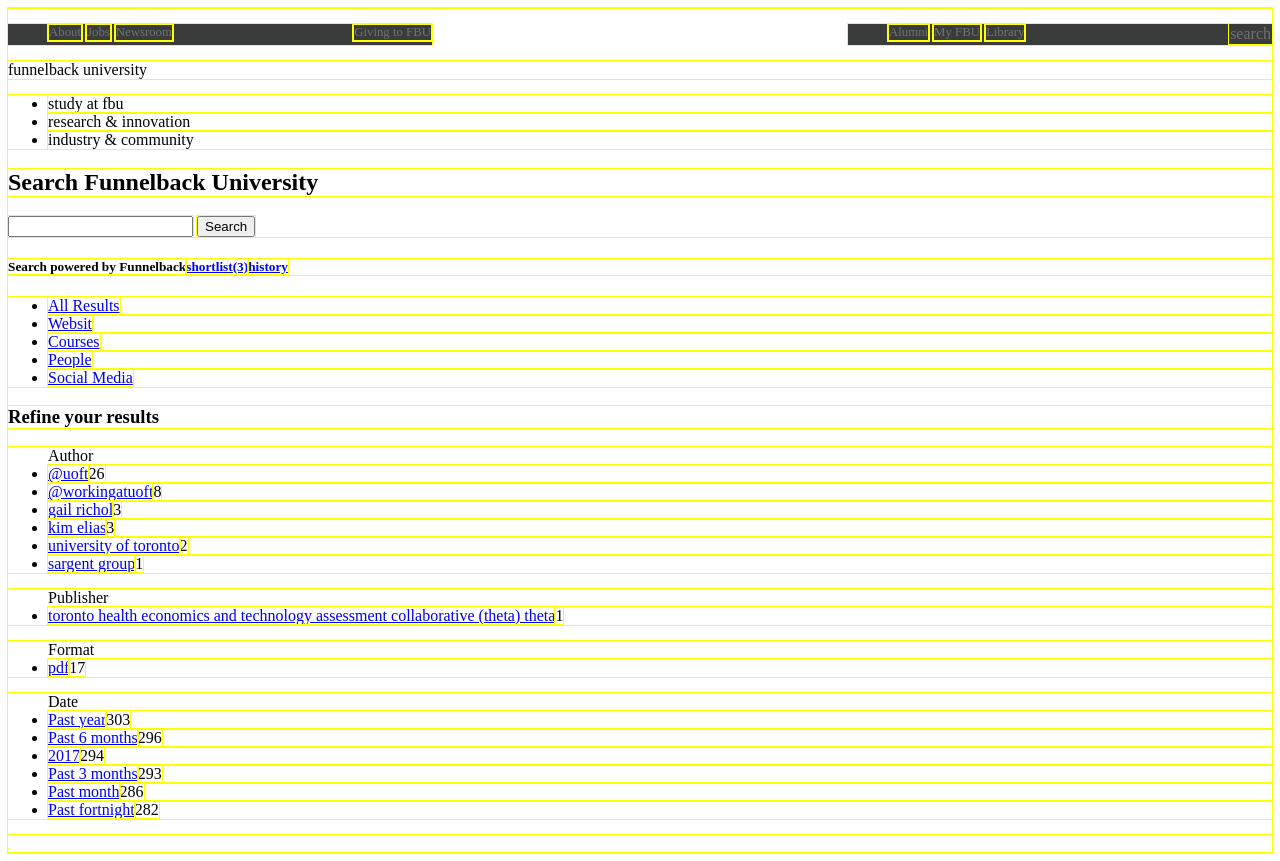
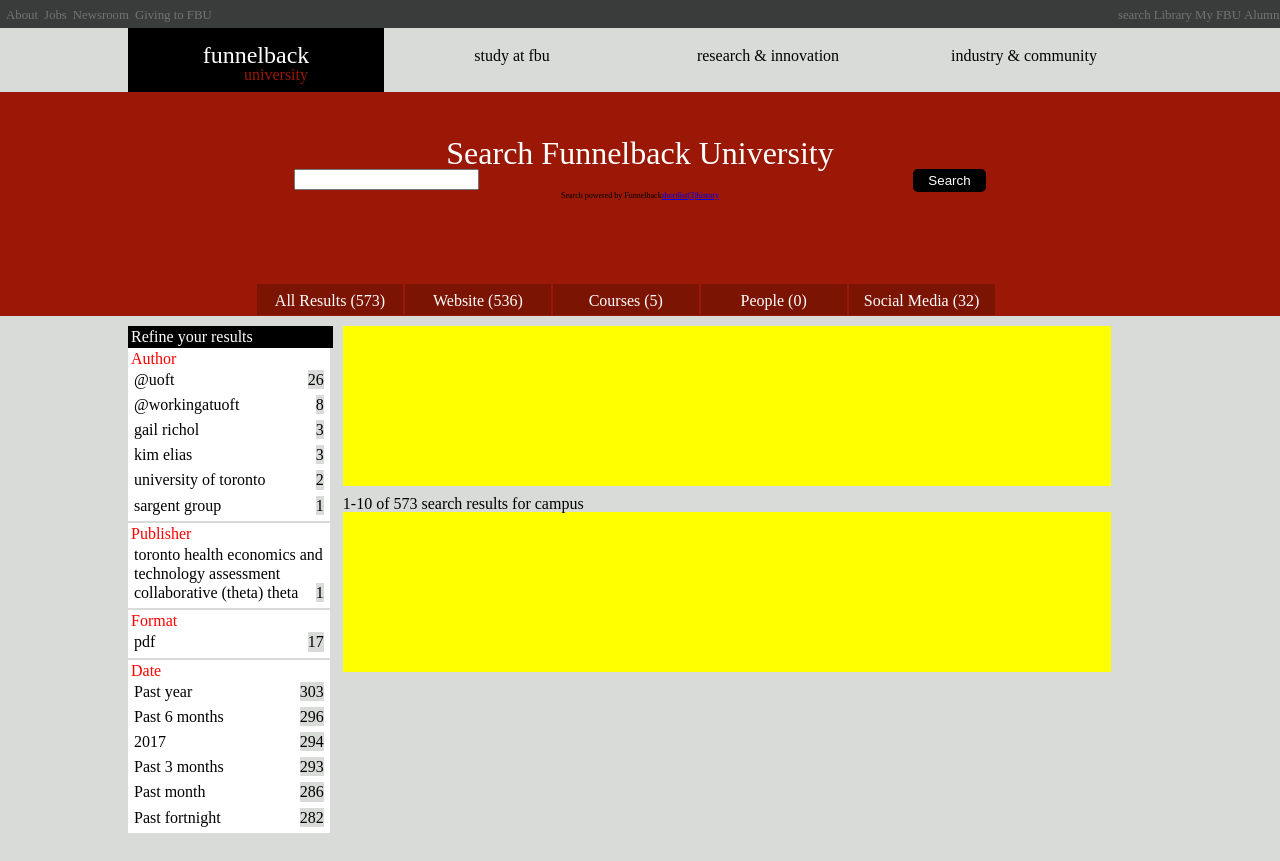
Before and after one commit to GLSea1979/demoFunB, a plain HTML site: page index.html in a window 1280 px wide. After the commit the page ends 835 px from the top, so only its background shows below. Drawn offline with Linux system fonts and the light colour scheme.

Commit message:
styling the shit

```diff
--- a/index.html
+++ b/index.html
@@ -4,49 +4,54 @@
     <meta charset="utf-8">
     <meta name="viewport" content="width=device-width,initial-scale=1">
     <title>Funnelback University</title>
+    <link rel="stylesheet" href="reset.css">
     <link rel="stylesheet" href="style.css">
   </head>
   <body>
     <header>
       <div class="primary-nav">
-        <ul>
+        <ul class="pn-alpha">
           <li><a href="about.html">About</a></li>
           <li><a href="jobs.html">Jobs</a></li>
           <li><a href="newsroom.html">Newsroom</a></li>
           <li><a href="giving.html">Giving to FBU</a></li>
         </ul>
-        <ul>
+        <ul class="pn-beta">
           <li><a href="alumni">Alumni</a></li>
           <li><a href="myfbu">My FBU</a></li>
           <li><a href="library">Library</a></li>
-          <li>search</li>
+          <li><a href="results">search</a></li>
         </ul>
       </div>
       <nav>
         <div class="logo">
-          funnelback university
+          <span class="logo-alpha"><strong>funnelback</strong></span><span class="logo-beta">university</span>
         </div>
-        <ul>
+        <ul class="about-menu">
           <li>study at fbu</li>
           <li>research & innovation</li>
           <li>industry & community</li>
         </ul>
       </nav>
       <div class="search-nav">
-        <div class="">
+        <div class="search-nav-field">
           <h2>Search Funnelback University</h2>
-          <input type="text" name="" value="">
-          <button type="button" name="button">Search</button>
+          <div class="snf-inputs">
+            <input type="text" name="" value="">
+            <button type="button" name="button">Search</button>
+
+            <h5><span class="search-label">Search powered by Funnelback</span><a href="shortlist.html">shortlist(3)</a><a href="history">history</a></h5>
+          </div>
+
         </div>
-        <h5><span class="search-label">Search powered by Funnelback</span><a href="shortlist.html">shortlist(3)</a><a href="history">history</a></h5>
       </div>
       <div class="search-result-nav">
         <ul>
-          <li><a href="results.html">All Results</a></li>
-          <li><a href="website.html">Websit</a></li>
-          <li><a href="courses.html">Courses</a></li>
-          <li><a href="people.html">People</a></li>
-          <li><a href="social.html">Social Media</a></li>
+          <li><a href="results.html">All Results (573)</a></li>
+          <li><a href="website.html">Website (536)</a></li>
+          <li><a href="courses.html">Courses (5)</a></li>
+          <li><a href="people.html">People (0)</a></li>
+          <li><a href="social.html">Social Media (32)</a></li>
         </ul>
       </div>
     </header>
@@ -55,32 +60,32 @@
         <h3>Refine your results</h3>
         <div class="author">
           <ul>Author
-            <li><a href="uoft.html">@uoft</a><span>26</span></li>
-            <li><a href="workingatatuoft.html">@workingatuoft</a><span>8</span></li>
-            <li><a href="gailrichol.html">gail richol</a><span>3</span></li>
-            <li><a href="kimelias.html">kim elias</a><span>3</span></li>
-            <li><a href="unitoronto.html">university of toronto</a><span>2</span></li>
-            <li><a href="sargent.html">sargent group</a><span>1</span></li>
+            <li>@uoft<span>26</span></li>
+            <li>@workingatuoft<span>8</span></li>
+            <li>gail richol<span>3</span></li>
+            <li>kim elias<span>3</span></li>
+            <li>university of toronto<span>2</span></li>
+            <li>sargent group<span>1</span></li>
           </ul>
         </div>
         <div class="publisher">
           <ul>Publisher
-            <li><a href="torontohealth.html">toronto health economics and technology assessment collaborative (theta) theta</a><span>1</span></li>
+            <li>toronto health economics and technology assessment collaborative (theta) theta<span>1</span></li>
           </ul>
         </div>
         <div class="format">
           <ul>Format
-            <li><a href="pdf.html">pdf</a><span>17</span></li>
+            <li>pdf<span>17</span></li>
           </ul>
         </div>
         <div class="date">
           <ul>Date
-            <li><a href="pastyear.html">Past year</a><span>303</span></li>
-            <li><a href="past6.html">Past 6 months</a><span>296</span></li>
-            <li><a href="current.html">2017</a><span>294</span></li>
-            <li><a href="past3.html">Past 3 months</a><span>293</span></li>
-            <li><a href="pastmonth.html">Past month</a><span>286</span></li>
-            <li><a href="pastfortnight">Past fortnight</a><span>282</span></li>
+            <li>Past year<span>303</span></li>
+            <li>Past 6 months<span>296</span></li>
+            <li>2017<span>294</span></li>
+            <li>Past 3 months<span>293</span></li>
+            <li>Past month<span>286</span></li>
+            <li>Past fortnight<span>282</span></li>
           </ul>
         </div>
       </aside>
@@ -88,6 +93,18 @@
         <section class="titleblock">
           <img src="" alt="">
         </section>
+        <div class="sorted-nav">
+          <span>1-10 of 573 search results for campus</span><span></span>
+        </div>
+        <section>
+          <div class="upper">
+
+          </div>
+          <div class="lower">
+
+          </div>
+        </section>
+
       </div>
     </main>
     <footer></footer>
--- /dev/null
+++ b/reset.css
@@ -0,0 +1,48 @@
+/* http://meyerweb.com/eric/tools/css/reset/
+   v2.0 | 20110126
+   License: none (public domain)
+*/
+
+html, body, div, span, applet, object, iframe,
+h1, h2, h3, h4, h5, h6, p, blockquote, pre,
+a, abbr, acronym, address, big, cite, code,
+del, dfn, em, img, ins, kbd, q, s, samp,
+small, strike, strong, sub, sup, tt, var,
+b, u, i, center,
+dl, dt, dd, ol, ul, li,
+fieldset, form, label, legend,
+table, caption, tbody, tfoot, thead, tr, th, td,
+article, aside, canvas, details, embed,
+figure, figcaption, footer, header, hgroup,
+menu, nav, output, ruby, section, summary,
+time, mark, audio, video {
+	margin: 0;
+	padding: 0;
+	border: 0;
+	font-size: 100%;
+	font: inherit;
+	vertical-align: baseline;
+}
+/* HTML5 display-role reset for older browsers */
+article, aside, details, figcaption, figure,
+footer, header, hgroup, menu, nav, section {
+	display: block;
+}
+body {
+	line-height: 1;
+}
+ol, ul {
+	list-style: none;
+}
+blockquote, q {
+	quotes: none;
+}
+blockquote:before, blockquote:after,
+q:before, q:after {
+	content: '';
+	content: none;
+}
+table {
+	border-collapse: collapse;
+	border-spacing: 0;
+}
--- a/style.css
+++ b/style.css
@@ -1,29 +1,182 @@
 * {
-  outline: yellow 1px solid;
+  /*outline: purple 1px solid;*/
 }
-header {
+body {
+  background-color: #d9dbd9;
+}
+.primary-nav {
+  padding: 5px;
+  height: 1.1em;
   width: 100%;
+  background-color:#3a3b3b;
 }
 .primary-nav ul {
   display: inline-block;
   width: 30vw;
-  float: left;
-  background-color:#3a3b3b;
 }
 .primary-nav li {
   display: inline-block;
   padding: 1px;
-  color: #717375;
+  color: #9a1805;
 }
 .primary-nav a {
   color: #717375;
   text-decoration: none;
   font-size: .8em
 }
-.primary-nav :last-child {
+.pn-alpha {
+  float: left;
+}
+.pn-beta {
   float: right;
 }
+.pn-beta li {
+  float: right;
+  margin-right: 1px;
+}
 nav {
+  width: 80%;
+  margin: 0 auto;
   clear: both;
+  background-color: grey;
 }
-nav
+.logo {
+  clear: both;
+  float: left;
+  width: 25%;
+  height: 4em;
+  text-align: center;
+  background-color: #000000;
+  color: #ffffff;
+}
+.logo span {
+  display: block;
+}
+.logo-alpha {
+  font-style: bold;
+  padding-top: 15px;
+  font-size: 1.5em;
+}
+.logo-beta {
+  margin-left: 40px;
+  padding-top: -1px;
+  color: #9a1805;
+}
+.about-menu li {
+  padding-top: 20px;
+  display: inline-block;
+  width: 25%;
+  float: left;
+  text-align: center;
+}
+.search-nav {
+  height: 12em;
+  clear: both;
+  background-color: #9a1805;
+  width: 100%;
+}
+.search-nav-field {
+  width: 60%;
+  margin: 0 auto;
+}
+h2 {
+  font-size: 2em;
+  color: #ffffff;
+  text-align: center;
+  padding-top: 45px;
+}
+.snf-inputs {
+  width: 90%;
+  margin: 0 auto;
+  text-align: center;
+}
+input {
+  display: inline-block;
+  float: left;
+}
+button {
+  display: inline-block;
+  float: right;
+  background-color: #000000;
+  border: none;
+  border-radius: 5px;
+  padding: 4px 15px;
+  color: white;
+}
+h5 {
+  clear: both;
+  font-size: .5em;
+
+}
+.search-result-nav {
+  background-color: #9a1805;
+  height: 2em;
+  width: `100%;`
+}
+.search-result-nav ul {
+  width: 60%;
+  margin: 0 auto;
+}
+.search-result-nav li {
+  width: 19%;
+  height: 1.4em;
+  text-align: center;
+  padding-top: 9px;
+  margin: 0 1px;
+  display: inline-block;
+  float: left;
+  background-color: #7c1404;
+}
+.search-result-nav a {
+  text-decoration: none;
+  color: #ffffff;
+}
+.search-result-nav li:hover {
+  background-color: #d9dbd9;
+  color: #000000;
+}
+.search-result-nav a:hover {
+  color: #000000;
+}
+main {
+  width: 80%;
+  margin: 0 auto;
+}
+aside {
+  margin-top: 10px;
+  width: 20%;
+  display: inline-block;
+  float: left;
+}
+h3 {
+  padding: 3px;
+  background-color: #000000;
+  color: #ffffff;
+}
+.refinements ul {
+  padding: 3px;
+  background-color: #ffffff;
+  color: red;
+  margin: 0 3px 2px 0;
+}
+.refinements li {
+  line-height: 1.2em;
+  padding: 3px;
+  color: #000000;
+}
+.refinements span {
+  display: inline-block;
+  float: right;
+  background-color: #d9dbd9;
+}
+.sorted {
+  display: inline-block;
+  width: 75%;
+  margin: 10px 0 0 10px;
+  float: left;
+}
+section {
+  height: 10em;
+  margin-bottom: 10px;
+  background-color: yellow;
+}
```
